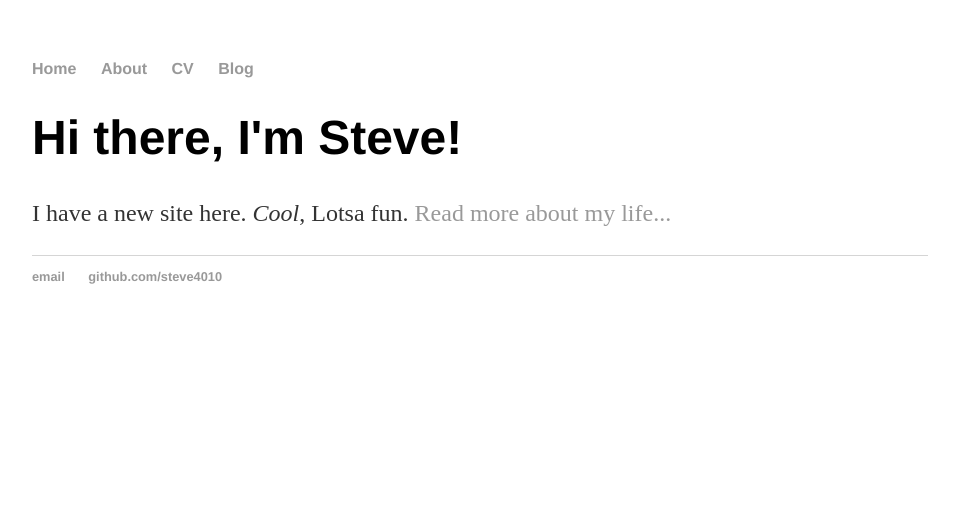
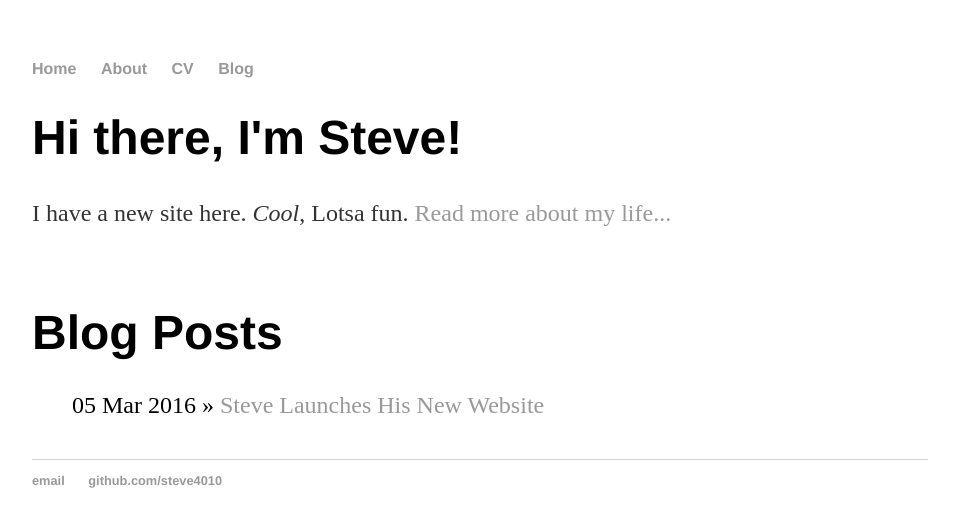
Before and after one commit to steve4010/steve4010.github.io, a Jekyll site: the page built from index.html, in a window 1280 px wide. Shown: the top 527 px of the page, without its empty margins (160-1119 px from the left). Built offline with Jekyll 4.4.1, drawn with Linux system fonts in a browser that asks for light colours.

Commit message:
Update index.html

```diff
--- a/index.html
+++ b/index.html
@@ -6,3 +6,10 @@ title: Steve4010, Jack of All Trades
 	<h1>Hi there, I'm Steve!</h1>
 	<p>I have a new site here. <em>Cool</em>, Lotsa fun.   <a href="/about">Read more about my life...</a></p>
 </div><!-- /.blurb -->
+<br>
+<h1>Blog Posts</h1>
+  <ul class="posts">
+    {% for post in site.posts %}
+      <li><span>{{ post.date | date_to_string }}</span> &raquo; <a href="{{ post.url }}">{{ post.title }}</a></li>
+    {% endfor %}
+  </ul>
```
